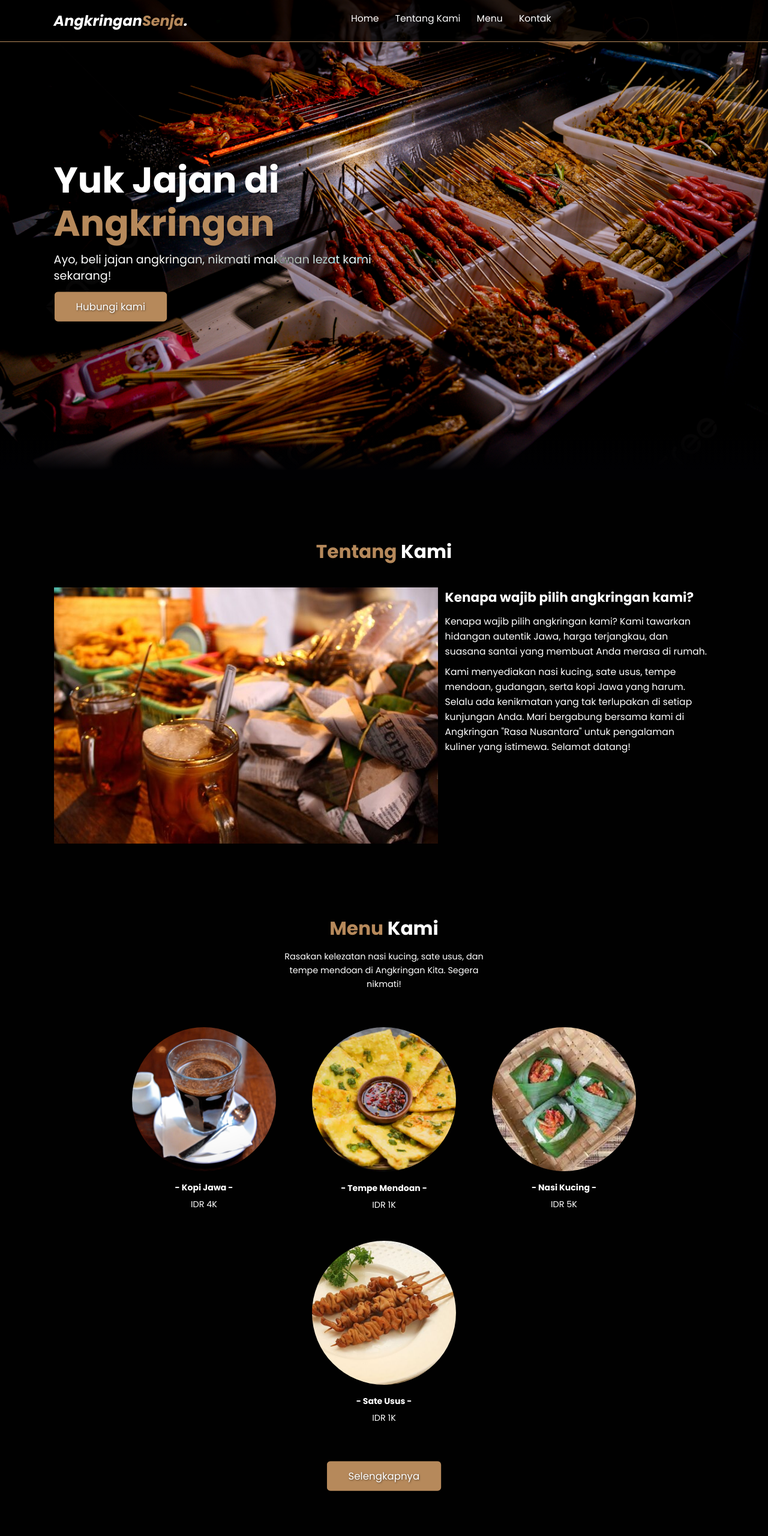
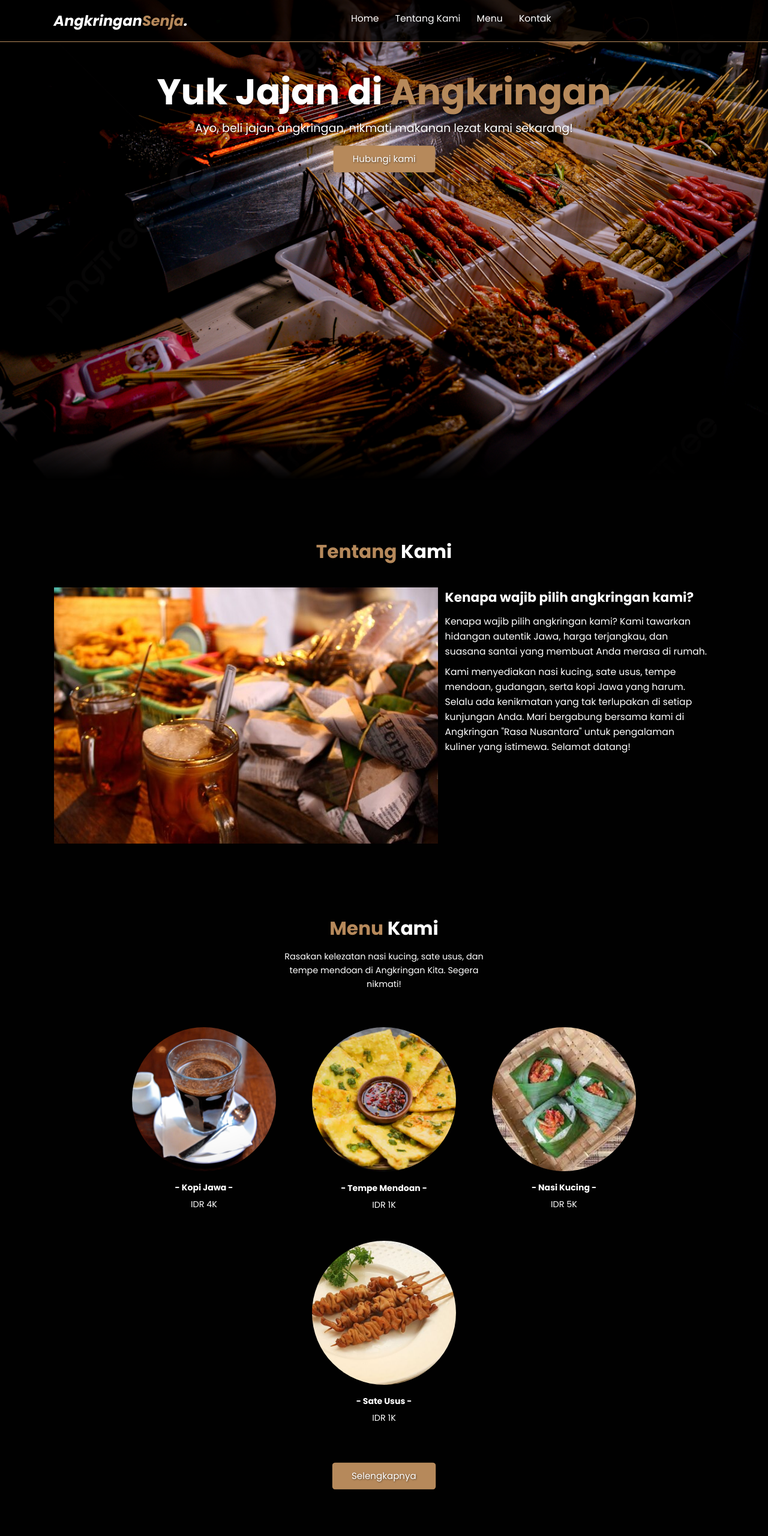
Before and after one commit to Masoka01/Angkringan, a plain HTML site: page index.html in a window 1280 px wide. Shown: the top 2560 px of the page at 60% size. Drawn offline with nearby package versions, Linux system fonts and the light colour scheme.

Commit message:
Angkringan

```diff
--- a/css/style.css
+++ b/css/style.css
@@ -99,25 +99,17 @@ body {
   background-size: cover;
   background-position: center;
   position: relative;
-}
-
-.hero::after {
-  content: "";
-  display: block;
-  position: absolute;
-  width: 100%;
-  height: 20%;
-  bottom: 0;
-  background: linear-gradient(
-    0deg,
-    rgba(1, 1, 3, 1) 10%,
-    rgba(255, 255, 255, 0) 50%
-  );
+  -webkit-mask-image: linear-gradient(rgba(0, 0, 0, 1) 85%, rgba(0, 0, 0, 0));
+  mask-image: linear-gradient(rgba(0, 0, 0, 1) 85%, rgba(0, 0, 0, 0));
 }
 
 .hero .content {
   padding: 1.4rem 7%;
-  max-width: 60rem;
+  /* max-width: 60rem; */
+  width: 100%;
+  text-align: center;
+  position: fixed;
+  top: 100px;
 }
 
 .hero .content h1 {
--- a/index.html
+++ b/index.html
@@ -17,9 +17,6 @@
 
   <!-- My Style -->
   <link rel="stylesheet" href="css/style.css  ">
-
-  <!-- AOS -->
-  <link rel="stylesheet" href="https://unpkg.com/aos@next/dist/aos.css" />
 </head>
 
 <body>
@@ -44,10 +41,10 @@
   <!-- Hero Section Start -->
   <section id="home" class="hero">
     <main class="content">
-      <h1 data-aos="fade-right" data-aos-duration="500">Yuk Jajan di <span>Angkringan</span></h1>
-      <p data-aos="fade-right" data-aos-duration="1000">Ayo, beli jajan angkringan, nikmati makanan lezat kami sekarang!
+      <h1>Yuk Jajan di <span>Angkringan</span></h1>
+      <p>Ayo, beli jajan angkringan, nikmati makanan lezat kami sekarang!
       </p>
-      <a href="#kontak" class="cta" data-aos="fade-right" data-aos-duration="1500">Hubungi kami</a>
+      <a href="#kontak" class="cta">Hubungi kami</a>
     </main>
   </section>
   <!-- Hero Section End -->
@@ -57,10 +54,10 @@
     <h2><span>Tentang</span> Kami</h2>
 
     <div class="row">
-      <div class="about-img" data-aos="fade-right" data-aos-duration="1000">
+      <div class="about-img">
         <img src="img/About.jpg" alt="Tentang Kami">
       </div>
-      <div class="content" data-aos="fade-left" data-aos-duration="1000">
+      <div class="content">
         <h3>Kenapa wajib pilih angkringan kami?</h3>
         <p>Kenapa wajib pilih angkringan kami? Kami tawarkan hidangan autentik Jawa, harga terjangkau, dan
           suasana santai yang membuat Anda merasa di rumah.</p>
@@ -78,22 +75,22 @@
     <p>Rasakan kelezatan nasi kucing, sate usus, dan tempe mendoan di Angkringan Kita. Segera nikmati!</p>
 
     <div class="row">
-      <div class="menu-card" data-aos="zoom-in" data-aos-duration="1000">
+      <div class="menu-card">
         <img src="img/Menu/1.png" alt="Kopi Jawa" class="menu-card-image">
         <h3 class="menu-card-title">- Kopi Jawa - </h3>
         <p class="menu-card-price">IDR 4K</p>
       </div>
-      <div class="menu-card" data-aos="zoom-in" data-aos-duration="1000">
+      <div class="menu-card">
         <img src="img/Menu/2.png" alt="Tempe Mendoan" class="menu-card-image">
         <h3 class="menu-card-title">- Tempe Mendoan - </h3>
         <p class="menu-card-price">IDR 1K</p>
       </div>
-      <div class="menu-card" data-aos="zoom-in" data-aos-duration="1000">
+      <div class="menu-card">
         <img src="img/Menu/3.png" alt="Nasi Kucing" class="menu-card-image">
         <h3 class="menu-card-title">- Nasi Kucing - </h3>
         <p class="menu-card-price">IDR 5K</p>
       </div>
-      <div class="menu-card" data-aos="zoom-in" data-aos-duration="1000">
+      <div class="menu-card">
         <img src="img/Menu/4.png" alt="Sate Usus" class="menu-card-image">
         <h3 class="menu-card-title">- Sate Usus - </h3>
         <p class="menu-card-price">IDR 1K</p>
@@ -116,7 +113,7 @@
     <div class="row">
       <iframe
         src="https://www.google.com/maps/embed?pb=!1m18!1m12!1m3!1d63295.09668362217!2d112.39803084881994!3d-7.471487090173682!2m3!1f0!2f0!3f0!3m2!1i1024!2i768!4f13.1!3m3!1m2!1s0x2e780e3c80e50d83%3A0x3027a76e352bd40!2sMojokerto%2C%20Mergelo%2C%20Mojokerto%20City%2C%20East%20Java!5e0!3m2!1sen!2sid!4v1695957490706!5m2!1sen!2sid"
-        allowfullscreen="" loading="lazy" referrerpolicy="no-referrer-when-downgrade" class="map"  data-aos="zoom-in" data-aos-duration="1000"></iframe>
+        allowfullscreen="" loading="lazy" referrerpolicy="no-referrer-when-downgrade" class="map"></iframe>
     </div>
   </section>
   <!-- Contact Section End -->
@@ -147,12 +144,6 @@
 
   <!-- My Javascript -->
   <script src="js/script.js"></script>
-
-  <script src="https://unpkg.com/aos@2.3.1/dist/aos.js"></script>
-
-  <script>
-    AOS.init();
-  </script>
 </body>
 
 </html>
```
Also changed, not shown: menu.html (+9 -18 lines).
